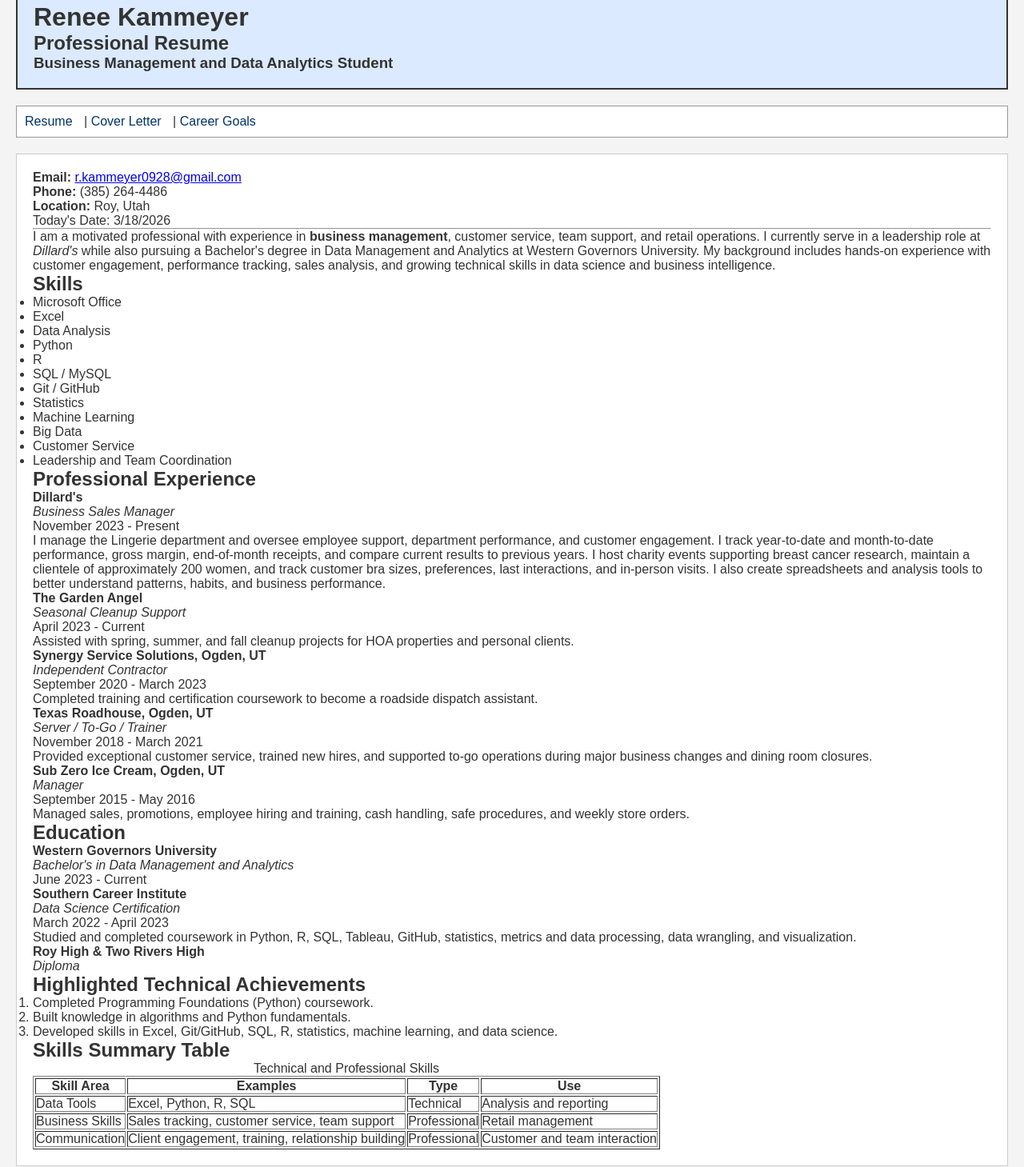
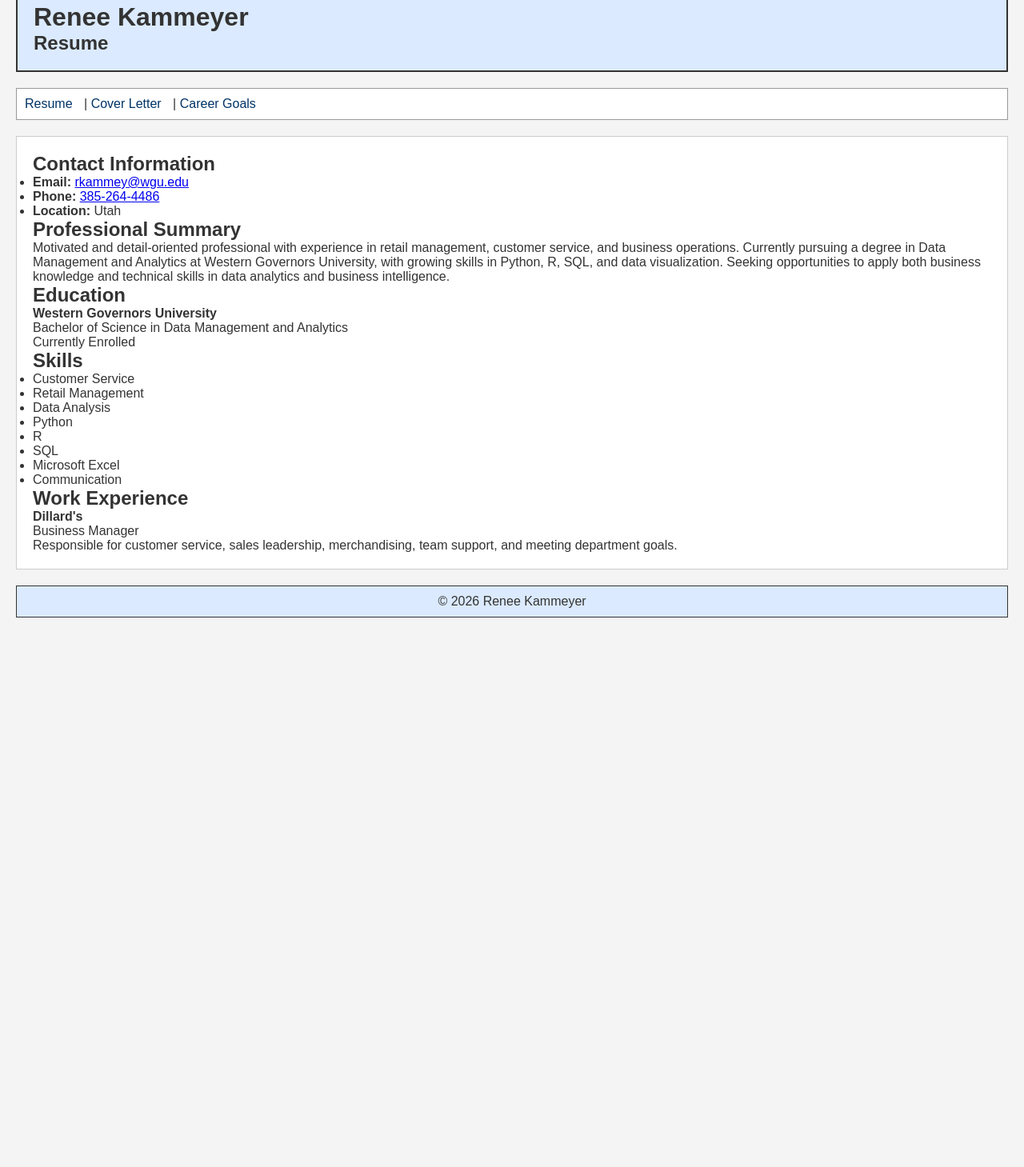
Before and after one commit to rk0928/wgu-html-portfolio, a plain HTML site: page resume.html in a window 1280 px wide. Shown: the part 39-1498 px from the top of the page at 80% size. After the commit the page ends 831 px from the top, so only its background shows below. Drawn offline with Linux system fonts and the light colour scheme.

Commit message:
Update resume.html
assignment needed revision

```diff
--- a/resume.html
+++ b/resume.html
@@ -6,16 +6,14 @@
     <title>Resume - Renee Kammeyer</title>
     <link rel="stylesheet" href="style.css">
 </head>
-
 <body>
 
-<header>
+    <header id="main-header">
         <h1>Renee Kammeyer</h1>
-    <h2>Professional Resume</h2>
-    <h3>Business Management and Data Analytics Student</h3>
+        <h2>Resume</h2>
     </header>
 
-<nav>
+    <nav class="navigation">
         <a href="resume.html">Resume</a> |
         <a href="cover-letter.html">Cover Letter</a> |
         <a href="career-goals.html">Career Goals</a>
@@ -23,179 +21,62 @@
 
     <main>
 
-    <section>
-        <article>
-            <p>
-                <strong>Email:</strong> <a href="mailto:r.kammeyer0928@gmail.com">r.kammeyer0928@gmail.com</a><br>
-                <strong>Phone:</strong> <span>(385) 264-4486</span><br>
-                <strong>Location:</strong> Roy, Utah
-            </p>
-
-            <div id="current-date"></div>
-
-            <script>
-                document.getElementById("current-date").innerHTML = "Today's Date: " + new Date().toLocaleDateString();
-                console.log("Resume page loaded successfully for Renee Kammeyer.");
-            </script>
-
-            <hr>
-
-            <p>
-                I am a motivated professional with experience in <strong>business management</strong>, customer service, team support, and retail operations. I currently serve in a leadership role at <em>Dillard's</em> while also pursuing a Bachelor's degree in Data Management and Analytics at Western Governors University. My background includes hands-on experience with customer engagement, performance tracking, sales analysis, and growing technical skills in data science and business intelligence.
-            </p>
-        </article>
+        <section class="section-box">
+            <h2>Contact Information</h2>
+            <ul class="contact-list">
+                <li><strong>Email:</strong> <a href="mailto:rkammey@wgu.edu">rkammey@wgu.edu</a></li>
+                <li><strong>Phone:</strong> <a href="tel:3852644486">385-264-4486</a></li>
+                <li><strong>Location:</strong> Utah</li>
+            </ul>
         </section>
 
-    <section>
+        <section class="section-box">
+            <h2>Professional Summary</h2>
+            <p>
+                Motivated and detail-oriented professional with experience in retail management,
+                customer service, and business operations. Currently pursuing a degree in Data
+                Management and Analytics at Western Governors University, with growing skills in
+                Python, R, SQL, and data visualization. Seeking opportunities to apply both
+                business knowledge and technical skills in data analytics and business intelligence.
+            </p>
+        </section>
+
+        <section class="section-box">
+            <h2>Education</h2>
+            <p>
+                <strong>Western Governors University</strong><br>
+                Bachelor of Science in Data Management and Analytics<br>
+                Currently Enrolled
+            </p>
+        </section>
+
+        <section class="section-box">
             <h2>Skills</h2>
-        <ul>
-            <li>Microsoft Office</li>
-            <li>Excel</li>
+            <ul class="skills-list">
+                <li>Customer Service</li>
+                <li>Retail Management</li>
                 <li>Data Analysis</li>
                 <li>Python</li>
                 <li>R</li>
-            <li>SQL / MySQL</li>
-            <li>Git / GitHub</li>
-            <li>Statistics</li>
-            <li>Machine Learning</li>
-            <li>Big Data</li>
-            <li>Customer Service</li>
-            <li>Leadership and Team Coordination</li>
+                <li>SQL</li>
+                <li>Microsoft Excel</li>
+                <li>Communication</li>
             </ul>
         </section>
 
-    <section>
-        <h2>Professional Experience</h2>
-
-        <article>
+        <section class="section-box">
+            <h2>Work Experience</h2>
             <p>
                 <strong>Dillard's</strong><br>
-                <em>Business Sales Manager</em><br>
-                November 2023 - Present
+                Business Manager<br>
+                Responsible for customer service, sales leadership, merchandising,
+                team support, and meeting department goals.
             </p>
-            <p>
-                I manage the Lingerie department and oversee employee support, department performance, and customer engagement. I track year-to-date and month-to-date performance, gross margin, end-of-month receipts, and compare current results to previous years. I host charity events supporting breast cancer research, maintain a clientele of approximately 200 women, and track customer bra sizes, preferences, last interactions, and in-person visits. I also create spreadsheets and analysis tools to better understand patterns, habits, and business performance.
-            </p>
-        </article>
-
-        <article>
-            <p>
-                <strong>The Garden Angel</strong><br>
-                <em>Seasonal Cleanup Support</em><br>
-                April 2023 - Current
-            </p>
-            <p>
-                Assisted with spring, summer, and fall cleanup projects for HOA properties and personal clients.
-            </p>
-        </article>
-
-        <article>
-            <p>
-                <strong>Synergy Service Solutions, Ogden, UT</strong><br>
-                <em>Independent Contractor</em><br>
-                September 2020 - March 2023
-            </p>
-            <p>
-                Completed training and certification coursework to become a roadside dispatch assistant.
-            </p>
-        </article>
-
-        <article>
-            <p>
-                <strong>Texas Roadhouse, Ogden, UT</strong><br>
-                <em>Server / To-Go / Trainer</em><br>
-                November 2018 - March 2021
-            </p>
-            <p>
-                Provided exceptional customer service, trained new hires, and supported to-go operations during major business changes and dining room closures.
-            </p>
-        </article>
-
-        <article>
-            <p>
-                <strong>Sub Zero Ice Cream, Ogden, UT</strong><br>
-                <em>Manager</em><br>
-                September 2015 - May 2016
-            </p>
-            <p>
-                Managed sales, promotions, employee hiring and training, cash handling, safe procedures, and weekly store orders.
-            </p>
-        </article>
-    </section>
-
-    <section>
-        <h2>Education</h2>
-
-        <article>
-            <p>
-                <strong>Western Governors University</strong><br>
-                <em>Bachelor's in Data Management and Analytics</em><br>
-                June 2023 - Current
-            </p>
-        </article>
-
-        <article>
-            <p>
-                <strong>Southern Career Institute</strong><br>
-                <em>Data Science Certification</em><br>
-                March 2022 - April 2023
-            </p>
-            <p>
-                Studied and completed coursework in Python, R, SQL, Tableau, GitHub, statistics, metrics and data processing, data wrangling, and visualization.
-            </p>
-        </article>
-
-        <article>
-            <p>
-                <strong>Roy High &amp; Two Rivers High</strong><br>
-                <em>Diploma</em>
-            </p>
-        </article>
-    </section>
-
-    <section>
-        <h2>Highlighted Technical Achievements</h2>
-        <ol>
-            <li>Completed Programming Foundations (Python) coursework.</li>
-            <li>Built knowledge in algorithms and Python fundamentals.</li>
-            <li>Developed skills in Excel, Git/GitHub, SQL, R, statistics, machine learning, and data science.</li>
-        </ol>
-    </section>
-
-    <section>
-        <h2>Skills Summary Table</h2>
-        <table border="1">
-            <caption>Technical and Professional Skills</caption>
-            <tr>
-                <th>Skill Area</th>
-                <th>Examples</th>
-                <th>Type</th>
-                <th>Use</th>
-            </tr>
-            <tr>
-                <td>Data Tools</td>
-                <td>Excel, Python, R, SQL</td>
-                <td>Technical</td>
-                <td>Analysis and reporting</td>
-            </tr>
-            <tr>
-                <td>Business Skills</td>
-                <td>Sales tracking, customer service, team support</td>
-                <td>Professional</td>
-                <td>Retail management</td>
-            </tr>
-            <tr>
-                <td>Communication</td>
-                <td>Client engagement, training, relationship building</td>
-                <td>Professional</td>
-                <td>Customer and team interaction</td>
-            </tr>
-        </table>
         </section>
 
     </main>
 
-<footer>
+    <footer id="page-footer">
         <p>&copy; 2026 Renee Kammeyer</p>
     </footer>
 
```
Lines whose indentation alone changed are shown as unchanged.
